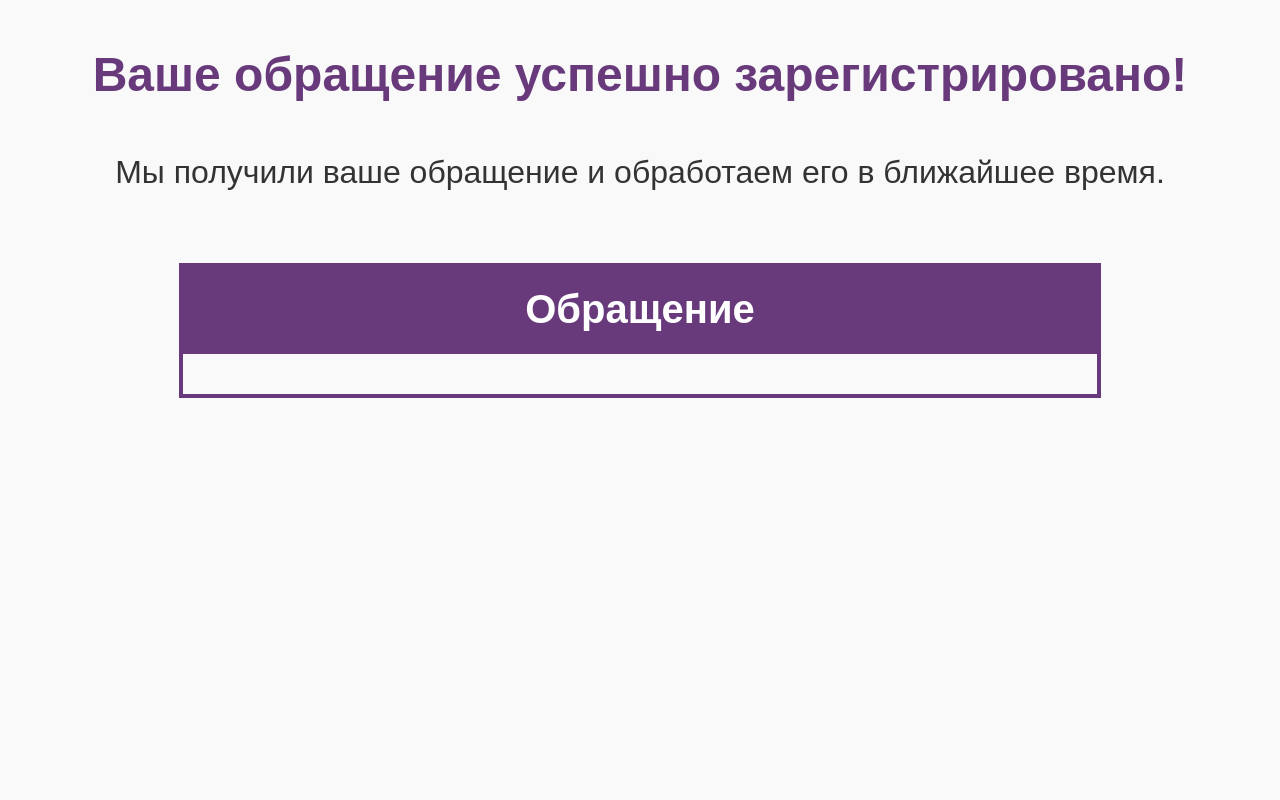
After one commit to DSW-DWA/QRfeedback, a Django app: page /submit/ in a window 1280 px wide. The commit adds this page. Run offline with Django 5.2, Linux system fonts and the light colour scheme; lists and menus that the app fills with data are empty.

Commit message:
verstka v0.0.2

```diff
--- a/QRfeedBack/settings.py
+++ b/QRfeedBack/settings.py
@@ -32,7 +32,7 @@ SECRET_KEY = env('SECRET_KEY')
 # SECURITY WARNING: don't run with debug turned on in production!
 DEBUG = env('DEBUG')
 
-ALLOWED_HOSTS = ['65.20.115.209']
+ALLOWED_HOSTS = ['65.20.115.209', '127.0.0.1']
 
 # Application definition
 
--- /dev/null
+++ b/QRfeedBack/templates/success.html
@@ -0,0 +1,142 @@
+<!DOCTYPE html>
+<html lang="en">
+<head>
+    <meta charset="UTF-8">
+    <title>Title</title>
+</head>
+<style>
+body {
+    font-family: 'Daxline', Arial, sans-serif;
+    margin: 0;
+    padding: 0;
+    background-color: #f9f9f9;
+    display: flex;
+    flex-direction: column;
+    min-height: 100vh;
+}
+
+.container {
+    width: 90%;
+    max-width: 90%;
+    margin: 0 auto;
+    padding: 15px;
+    background-color: #f9f9f9;
+    border-radius: 8px;
+    display: flex;
+    flex-direction: column;
+    align-items: center;
+    flex: 1;
+    margin-bottom: 15px;
+}
+
+h1 {
+    color: #683A7C;
+    font-size: 48px;
+    margin-bottom: 20px;
+}
+
+p {
+    font-size: 32px;
+    color: #333;
+    text-align: justify;
+}
+
+table {
+    width: 80%;
+    max-width: 90%;
+    margin-top: 40px;
+    border-collapse: collapse;
+    border: 4px solid #683A7C;
+    overflow-x: auto;
+}
+
+th, td {
+    border: 2px solid #683A7C;
+    padding: 20px;
+    word-wrap: break-word; /* Разрыв слов в случае необходимости */
+    font-size: 32px;
+}
+
+th {
+    background-color: #683A7C;
+    color: #fff;
+    font-size: 40px;
+}
+
+td {
+    font-size: 32px;
+    white-space: pre-wrap;
+}
+
+@media screen and (max-width: 600px) {
+    .container {
+        width: 100%;
+        padding: 10px;
+    }
+
+    table {
+        margin-top: 20px;
+    }
+
+    th, td {
+        padding: 16px;
+    }
+
+    h1 {
+        font-size: 36px;
+        margin-bottom: 16px;
+    }
+
+    p {
+        font-size: 24px;
+    }
+
+    th {
+        font-size: 32px;
+    }
+
+    td {
+        font-size: 24px;
+    }
+}
+
+    </style>
+<body>
+    <div class="container">
+        <h1>Ваше обращение успешно зарегистрировано!</h1>
+        <p>Мы получили ваше обращение и обработаем его в ближайшее время.</p>
+
+        <table>
+            <tr>
+                <th>Обращение</th>
+<!--                <th>Содержание</th>-->
+            </tr>
+            <tr>
+                <td class="title"></td> <!-- Ячейка для текста -->
+<!--                <td class="content"></td> &lt;!&ndash; Ячейка для изображения &ndash;&gt;-->
+            </tr>
+        </table>
+    </div>
+    <script>
+        document.addEventListener("DOMContentLoaded", function() {
+            // Получаем параметры URL
+            const urlParams = new URLSearchParams(window.location.search);
+
+            // Извлекаем текст и URL изображения из параметров
+            const text = urlParams.get('text');
+<!--            const imageURL = urlParams.get('imageURL');-->
+
+            // Находим ячейки таблицы
+            const titleCell = document.querySelector('td.title');
+<!--            const contentCell = document.querySelector('td.content');-->
+
+            // Вставляем текст и изображение в соответствующие ячейки таблицы
+            titleCell.textContent = text;
+<!--            const image = document.createElement('img');-->
+<!--            image.src = imageURL;-->
+<!--            contentCell.appendChild(image);-->
+        });
+    </script>
+</body>
+
+</html>
--- a/QRfeedBack/urls.py
+++ b/QRfeedBack/urls.py
@@ -24,5 +24,6 @@ from . import views
 urlpatterns = [
     path('admin/', admin.site.urls),
     path('api/', include('api.urls')),
+    path('submit/', views.submit_form, name='submit_form'),
     path('', views.main_page_view, name='main'),
 ] + static(settings.MEDIA_URL, document_root=settings.MEDIA_ROOT)
--- a/QRfeedBack/views.py
+++ b/QRfeedBack/views.py
@@ -1,5 +1,10 @@
+from django.http import HttpResponse, JsonResponse
 from django.shortcuts import render
 
 
 def main_page_view(request):
     return render(request, 'main.html')
+
+
+def submit_form(request):
+    return render(request, 'success.html')
```
Also changed, not shown: QRfeedBack/templates/main.html (+72 -1 lines).
